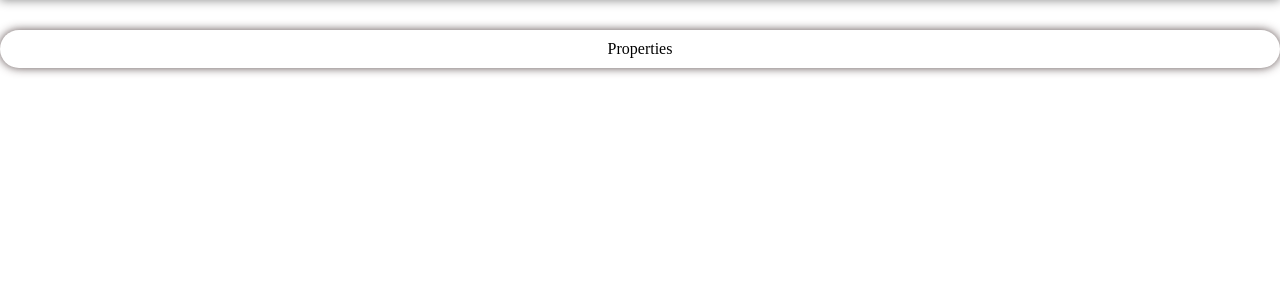
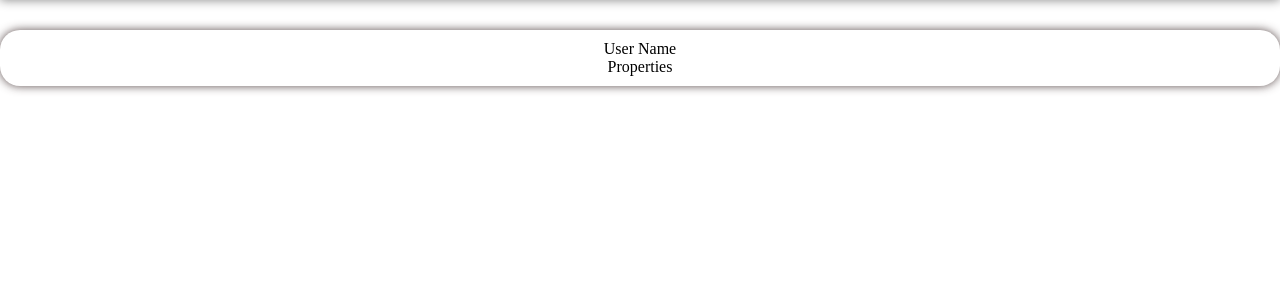
Before and after one commit to MinaLouise/unit-6-project, a Django app: page /home/ in a window 1280 px wide. Shown: the part 76-376 px from the top of the page. Run offline with Django 4.2, Linux system fonts and the light colour scheme.

Commit message:
slight html change

```diff
--- a/app/templates/home.html
+++ b/app/templates/home.html
@@ -8,6 +8,7 @@
     </header>
     <div>
         <div class='houses'>
+            <p>User Name</p>
             <p>Properties</p>
         </div>
     </div>
```
Also changed, not shown: db.sqlite3.
